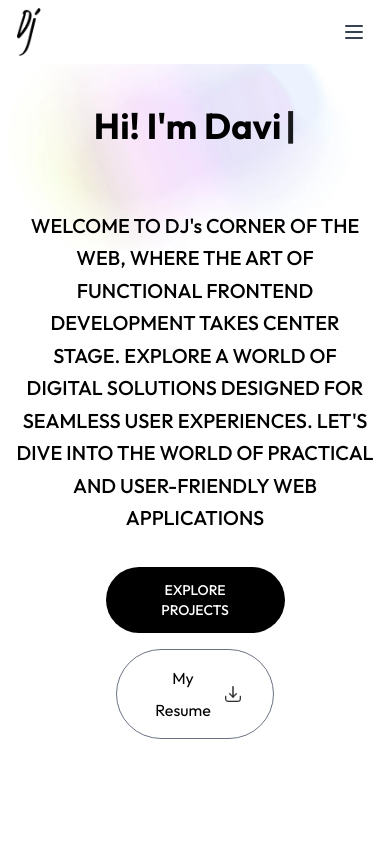
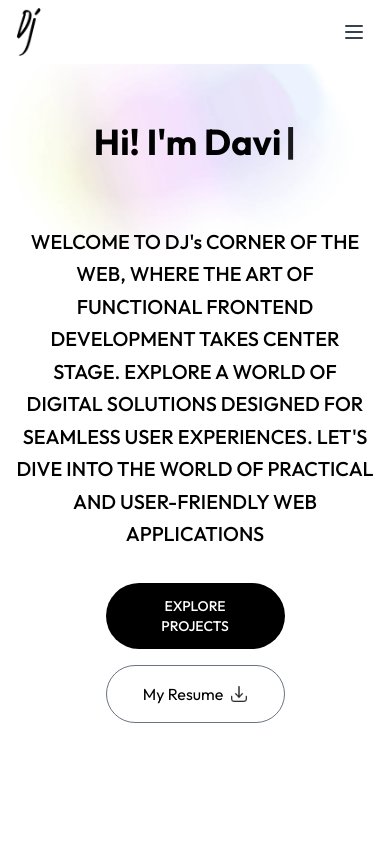
Before and after one commit to David-Jesse/David-Jesse, a Next.js app: page / in a window 390 px wide. Shown: the top 844 px of the page. Built offline with nearby package versions, Linux system fonts and the light colour scheme; a web font is replaced by a local one.

Commit message:
made changes to the hero button

```diff
--- a/src/components/Hero.jsx
+++ b/src/components/Hero.jsx
@@ -91,7 +91,8 @@ const Hero = () => {
                         initial={{ y: 30, opacity: 0 }}
                         whileInView={{ y: 0, opacity: 1 }}
                         transition={{ duration: 0.6, delay: 0.7 }}
-                        href="#projects" className='cursor-pointer w-[50%] sm:w-auto px-8 py-3 sm:px-10 sm:py-4 border-transparent border rounded-full bg-black text-white hover:bg-gray-800 transition-all duration-300 font-medium text-sm sm:text-base focus:outline-none focus:ring-2 focus:ring-offset-2 flex items-center gap-2' onClick={() => smoothScrollTo('projects')}>
+                        href="#projects"
+                        className='cursor-pointer w-[50%] sm:w-auto px-8 py-3 sm:px-10 sm:py-4 border-transparent border rounded-full bg-black text-white hover:bg-gray-800 transition-all duration-300 font-medium text-sm sm:text-base focus:outline-none focus:ring-2 focus:ring-offset-2 flex items-center gap-2' onClick={() => smoothScrollTo('projects')}>
                         EXPLORE PROJECTS
                     </motion.button>
 
@@ -99,7 +100,8 @@ const Hero = () => {
                         initial={{ y: 30, opacity: 0 }}
                         whileInView={{ y: 0, opacity: 1 }}
                         transition={{ duration: 0.6, delay: 0.7}}
-                        href="/david-jesse-resume.pdf" download="David-Jesse-Resume" target="_blank" rel="noopener noreferrer" className='w-[44%] sm:w-auto px-8 py-3 sm:px-10 sm:py-4 border rounded-full border-gray-500 duration-300 flex items-center sm:text-base focus:outline-none focus:ring-offset-2 focus:ring-gray-400 gap-2 hover:bg-gray-50'>My Resume <Image src={assets.download_icon} alt='right arrow' className='w-4' />
+                        href="/david-jesse-resume.pdf" download="David-Jesse-Resume" target="_blank" rel="noopener noreferrer"
+                        className='w-[50%] sm:w-auto px-8 py-3 sm:px-10 sm:py-4 border rounded-full border-gray-500 duration-300 flex items-center justify-center sm:text-base focus:outline-none focus:ring-offset-2 focus:ring-gray-400 gap-2 hover:bg-gray-50'>My Resume <Image src={assets.download_icon} alt='right arrow' className='w-4' />
                     </motion.a>
                 </div>
             </div>
```
